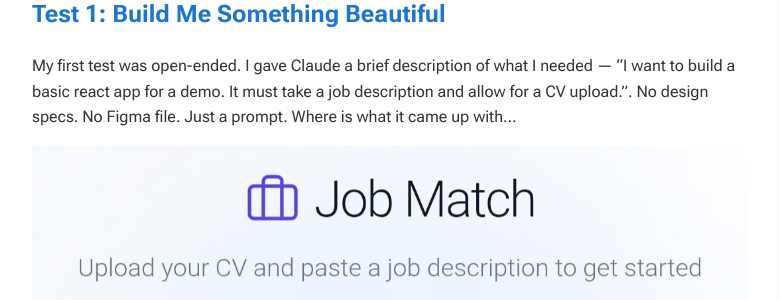
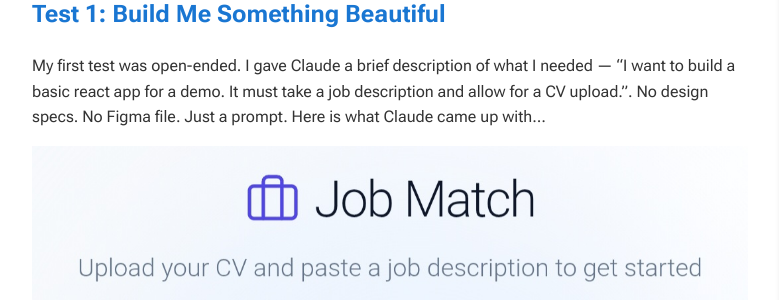
Before and after one commit to dazstaffs/blog, a Jekyll site: the page built from _posts/2026-03-11-Claude-React-UI.md, in a window 1280 px wide and 900 px high, scrolled down 1316 px. Shown: the part 204-504 px from the top of the window, without its empty margins (250-1029 px from the left). Built offline with Jekyll 4.4.1, drawn with Linux system fonts in a browser that asks for light colours.

Commit message:
Fixed a spelling error in my claude UI article

```diff
--- a/_posts/2026-03-11-Claude-React-UI.md
+++ b/_posts/2026-03-11-Claude-React-UI.md
@@ -41,7 +41,7 @@ Here's what that looks like in practice:
 
 ## Test 1: Build Me Something Beautiful
 
-My first test was open-ended. I gave Claude a brief description of what I needed — "I want to build a basic react app for a demo. It must take a job description and allow for a CV upload.". No design specs. No Figma file. Just a prompt. Where is what it came up with...
+My first test was open-ended. I gave Claude a brief description of what I needed — "I want to build a basic react app for a demo. It must take a job description and allow for a CV upload.". No design specs. No Figma file. Just a prompt. Here is what Claude came up with...
 
 ![Image]({{ site.baseurl }}/assets/images/ClaudeBuildFromScratch.jpg)
 
```
